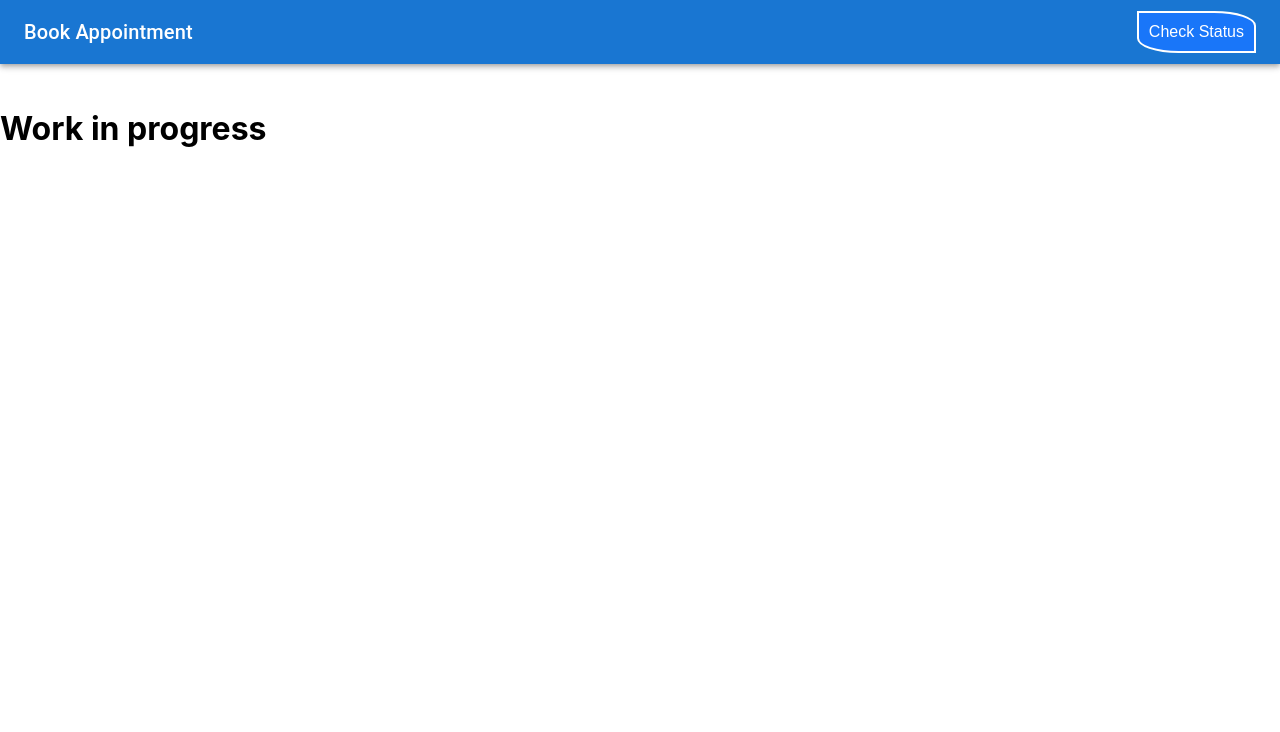
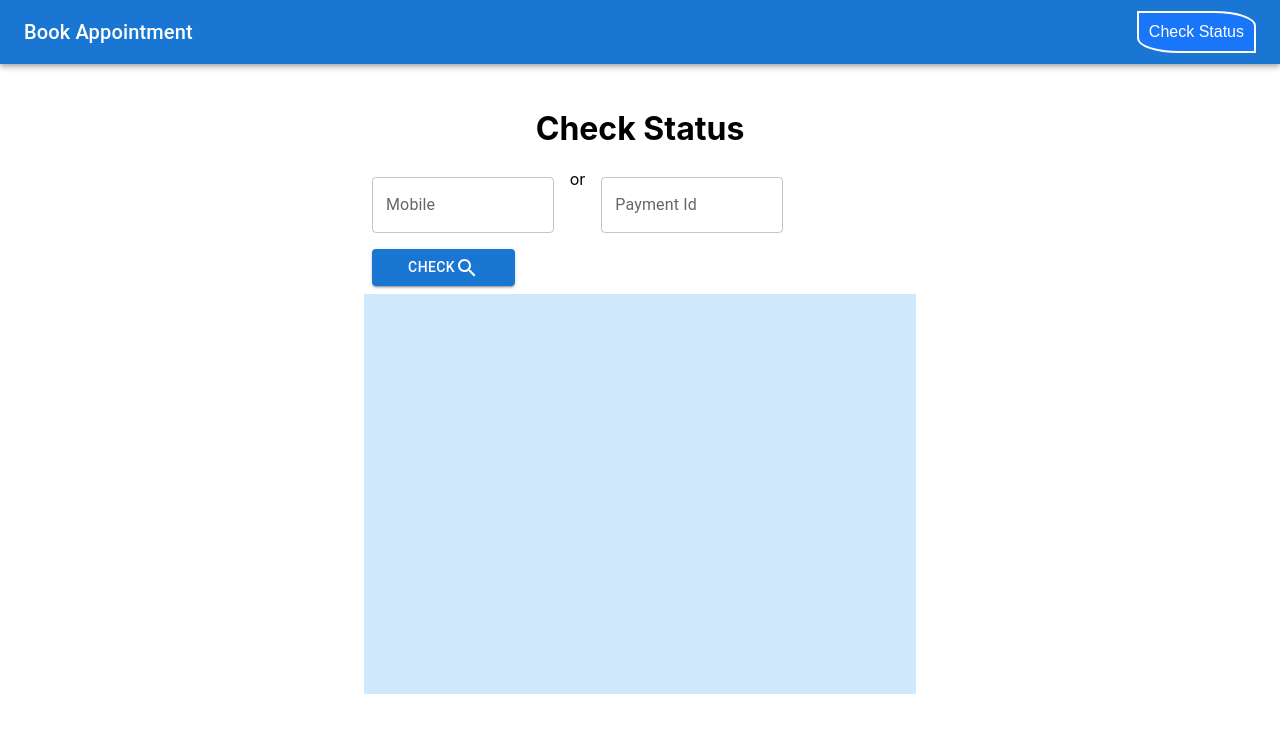
Before and after one commit to rjtgupta1/Appointment-Booking, a React (Create React App) app in the folder client/: page /check-status in a window 1280 px wide. Shown: the top 732 px of the page. Built offline with nearby package versions, Linux system fonts and the light colour scheme; the HTML template or start-up script is replaced by a standard one.

Commit message:
Implementing checkstatus page

```diff
--- a/client/src/pages/Checkstatus.jsx
+++ b/client/src/pages/Checkstatus.jsx
@@ -1,11 +1,65 @@
-import React from 'react'
+import { Button, Container, TextField } from "@mui/material";
+import SearchOutlinedIcon from "@mui/icons-material/SearchOutlined";
+import { Formik, Form, useFormik } from "formik";
+import Box from "@mui/material/Box";
+import React from "react";
+
+const initialValues = {
+  mobile: "",
+  paymentId:''
+};
 
 const Checkstatus = () => {
+  const { values, handleChange, handleSubmit } = useFormik({
+    initialValues, // initialValues:initialValues
+    onSubmit: () => {
+      alert('working')
+    },
+  });
+  console.log(values);
   return (
     <>
-        <h1>Work in progress</h1>
+      <Container maxWidth="sm">
+        <h1 style={{ textAlign: "center" }}>Check Status</h1>
+          <Formik>
+            {(props) => (
+              <Form onSubmit={handleSubmit}>
+                <Box
+                  component="form"
+                  sx={{
+                    "& > :not(style)": { m: 1, width: "18ch" },
+                  }}
+                  noValidate
+                  autoComplete="off"
+                >
+                  <TextField
+                    id="outlined-basic"
+                    label="Mobile"
+                    name="mobile"
+                    value={values.name}
+                    variant="outlined"
+                    onChange={handleChange}
+                  />
+                  <span>or</span>
+                  <TextField
+                    id="outlined-basic"
+                    label="Payment Id"
+                    name="paymentId"
+                    value={values.paymentId}
+                    variant="outlined"
+                    onChange={handleChange}
+                  />
+                  <Button type="submit" variant="contained">
+                    Check <SearchOutlinedIcon />{" "}
+                  </Button>
+                </Box>
+              </Form>
+            )}
+          </Formik>
+        <Box sx={{ bgcolor: "#cfe8fc", height: "50vh" }} />
+      </Container>
     </>
-  )
-}
+  );
+};
 
-export default Checkstatus
+export default Checkstatus;
```
